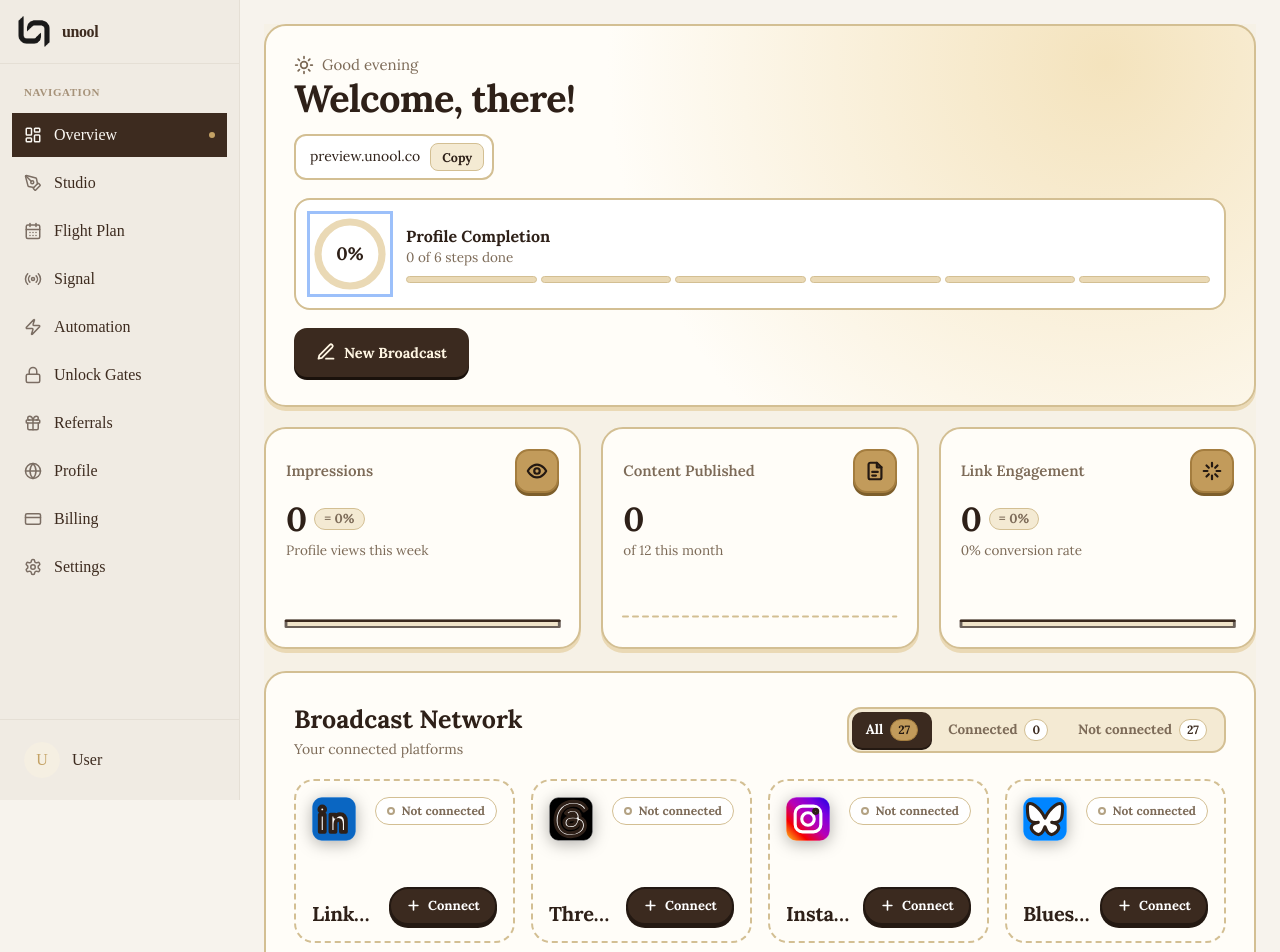
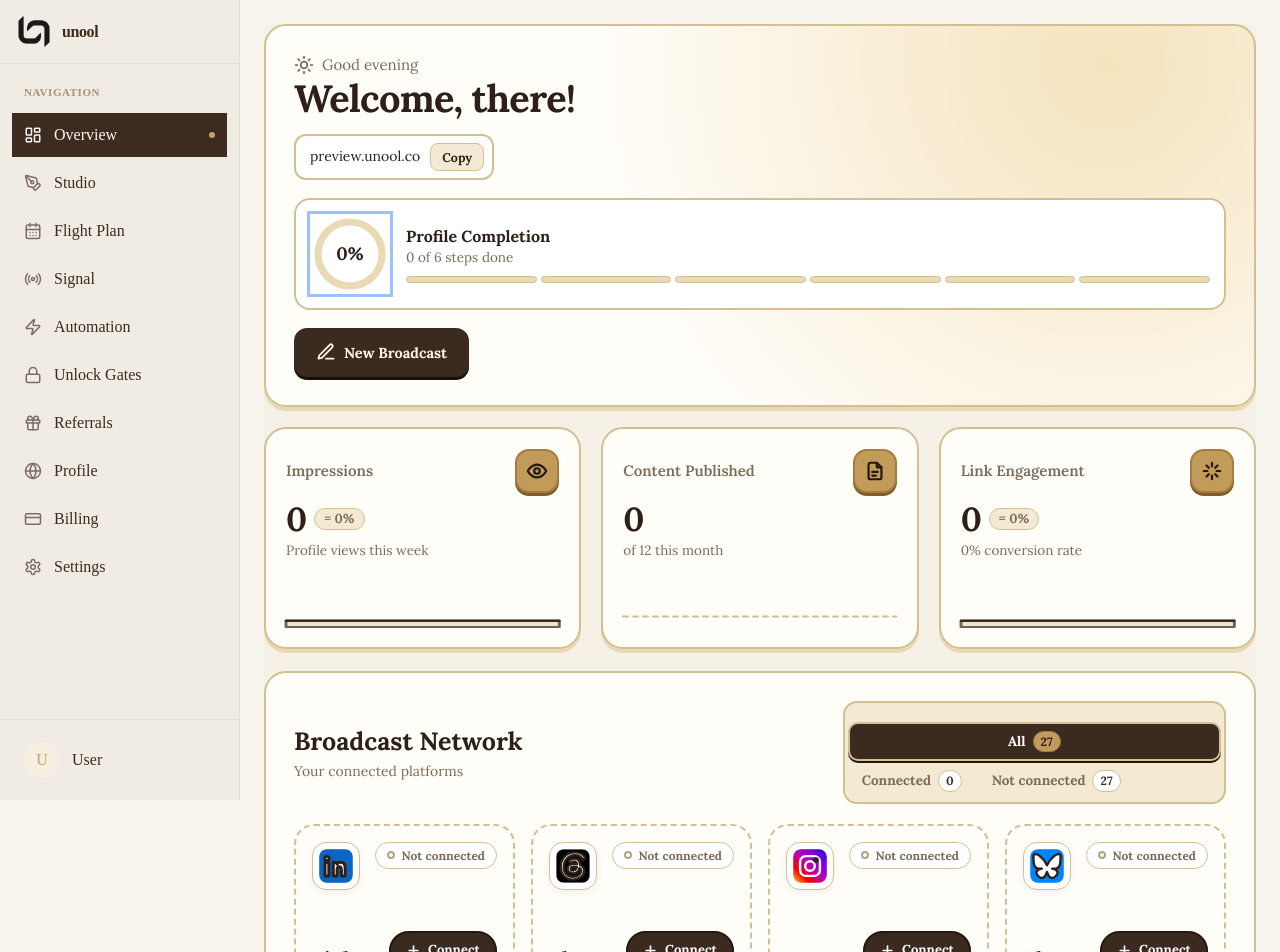
Before and after one commit to xpixenoxx/unool, a Next.js app: page /dashboard in a window 1280 px wide. Shown: the top 952 px of the page. Built offline with nearby package versions, Linux system fonts and the light colour scheme; no server answers; the database is empty.

Commit message:
fix(dashboard): stabilize overview broadcast UI consistency, convert filter buttons to labels, and enhance icon clarity

```diff
--- a/app/dashboard/DashboardClient.tsx
+++ b/app/dashboard/DashboardClient.tsx
@@ -267,8 +267,7 @@ export default function DashboardClient({ data }: { data: DashboardData }) {
   const totalSteps = questSteps.length;
   const completionPercent = Math.round((completedCount / totalSteps) * 100);
 
-  // Platform network filter & hover states
-  const [platformFilter, setPlatformFilter] = useState<'all' | 'on' | 'off'>('all');
+  // Platform network hover states
   const [hoveredPlatformId, setHoveredPlatformId] = useState<string | null>(null);
   const [tileOrigins, setTileOrigins] = useState<Record<string, [number, number]>>({});
 
@@ -312,48 +311,10 @@ export default function DashboardClient({ data }: { data: DashboardData }) {
     }
   }, [data.connections]);
 
-  // Platforms dataset: ALL connected platforms are shown FIRST,
-  // followed by not-connected platforms, with alternating Blue and Black colors
+  // Platforms dataset mapped to 8 core platforms with alternating Blue and Black colors.
+  // The Overview UI is consistent and identical for all users.
   const platforms = useMemo(() => {
-    // 1. All connected platforms from the system
-    const connectedList: NetworkPlatformDef[] = [];
-    const connectedSet = new Set<string>();
-
-    for (const pid of SUPPORTED_PLATFORMS) {
-      if (connections[pid]?.status === 'connected') {
-        const def = ALL_PLATFORM_DEFS[pid] || {
-          id: pid,
-          name: pid.charAt(0).toUpperCase() + pid.slice(1),
-          mark: pid.slice(0, 2).toUpperCase(),
-        };
-        connectedList.push(def);
-        connectedSet.add(pid);
-      }
-    }
-
-    // 2. Unconnected platforms: default core 8 platforms first, then remaining supported platforms
-    const notConnectedList: NetworkPlatformDef[] = [];
-    for (const p of OVERVIEW_8_PLATFORMS) {
-      if (!connectedSet.has(p.id)) {
-        notConnectedList.push(p);
-      }
-    }
-    for (const pid of SUPPORTED_PLATFORMS) {
-      if (!connectedSet.has(pid) && !notConnectedList.some((p) => p.id === pid)) {
-        const def = ALL_PLATFORM_DEFS[pid] || {
-          id: pid,
-          name: pid.charAt(0).toUpperCase() + pid.slice(1),
-          mark: pid.slice(0, 2).toUpperCase(),
-        };
-        notConnectedList.push(def);
-      }
-    }
-
-    // Minimum 8 platforms, or rounded up to complete 4-column rows if more platforms are connected
-    const targetCount = Math.max(8, Math.ceil(connectedList.length / 4) * 4);
-    const combined = [...connectedList, ...notConnectedList].slice(0, targetCount);
-
-    return combined.map((p, index) => {
+    return OVERVIEW_8_PLATFORMS.map((p, index) => {
       const isConnected = connections[p.id]?.status === 'connected';
       const pal = ALTERNATING_PALETTE[index % 2];
       return {
@@ -373,22 +334,6 @@ export default function DashboardClient({ data }: { data: DashboardData }) {
     ).length;
   }, [connections]);
   const systemNotConnectedCount = Math.max(0, totalSystemPlatforms - systemConnectedCount);
-
-  const visiblePlatforms = useMemo(() => {
-    let list = platforms;
-    if (platformFilter === 'on') list = platforms.filter((p) => p.connected);
-    else if (platformFilter === 'off') list = platforms.filter((p) => !p.connected);
-
-    // Re-apply alternating blue and black palette so visible list is always strictly alternating
-    return list.map((p, index) => {
-      const pal = ALTERNATING_PALETTE[index % 2];
-      return {
-        ...p,
-        color: pal.color,
-        gradient: pal.gradient,
-      };
-    });
-  }, [platforms, platformFilter]);
 
   // Platform connect / disconnect handlers
   const handlePlatformClick = (platformId: string, isConnected: boolean, e: React.MouseEvent) => {
@@ -654,35 +599,22 @@ export default function DashboardClient({ data }: { data: DashboardData }) {
               <h2>Broadcast Network</h2>
               <p>Your connected platforms</p>
             </div>
-            <div className="seg" role="group" aria-label="Filter platforms">
-              <button
-                type="button"
-                className={platformFilter === 'all' ? 'on' : ''}
-                onClick={() => setPlatformFilter('all')}
-              >
+            <div className="seg" aria-label="Platform counts">
+              <span className="seg-lbl all">
                 All <em>{totalSystemPlatforms}</em>
-              </button>
-              <button
-                type="button"
-                className={platformFilter === 'on' ? 'on' : ''}
-                onClick={() => setPlatformFilter('on')}
-              >
+              </span>
+              <span className="seg-lbl connected">
                 Connected <em>{systemConnectedCount}</em>
-              </button>
-              <button
-                type="button"
-                className={platformFilter === 'off' ? 'on' : ''}
-                onClick={() => setPlatformFilter('off')}
-              >
+              </span>
+              <span className="seg-lbl not-connected">
                 Not connected <em>{systemNotConnectedCount}</em>
-              </button>
+              </span>
             </div>
           </div>
 
           {/* Brand Tiles Grid */}
           <div className="tiles">
-            {visiblePlatforms.length > 0 ? (
-              visiblePlatforms.map((p, i) => {
+            {platforms.map((p, i) => {
               const isHi = hoveredPlatformId === p.id;
               const origin = tileOrigins[p.id];
               const isPending = connectingPlatform === p.id;
@@ -714,7 +646,7 @@ export default function DashboardClient({ data }: { data: DashboardData }) {
 
                   <div className="tt">
                     <span className="lg">
-                        <PlatformBrandLogo platform={p.id} size={44} />
+                      <PlatformBrandLogo platform={p.id} size={34} />
                     </span>
                     <span className="st">{p.connected ? 'Connected' : 'Not connected'}</span>
                   </div>
@@ -751,10 +683,7 @@ export default function DashboardClient({ data }: { data: DashboardData }) {
                   </div>
                 </div>
               );
-              })
-            ) : (
-              <div className="none">No platforms in this view.</div>
-            )}
+            })}
           </div>
 
           {/* All Platforms Modal Trigger */}
--- a/app/dashboard/overview.css
+++ b/app/dashboard/overview.css
@@ -599,6 +599,7 @@
   flex-wrap: wrap;
 }
 
+#ov-root .seg .seg-lbl,
 #ov-root .seg button {
   display: flex;
   align-items: center;
@@ -608,10 +609,12 @@
   font-size: 13.5px;
   font-weight: 700;
   color: var(--mute);
-  transition: 0.2s;
   white-space: nowrap;
+  user-select: none;
+  cursor: default;
 }
 
+#ov-root .seg .seg-lbl em,
 #ov-root .seg button em {
   font-style: normal;
   font-size: 12px;
@@ -622,17 +625,14 @@
   color: var(--brn);
 }
 
-#ov-root .seg button:hover {
-  color: var(--brn);
-  background: #fff;
-}
-
+#ov-root .seg .seg-lbl.all,
 #ov-root .seg button.on {
   background: var(--brn);
   color: #fff;
   box-shadow: 0 2px 0 var(--esp);
 }
 
+#ov-root .seg .seg-lbl.all em,
 #ov-root .seg button.on em {
   background: var(--gold);
   border-color: #a47d3f;
@@ -754,43 +754,41 @@
 #ov-root .lg {
   display: grid;
   place-items: center;
-  width: 44px;
-  height: 44px;
-  border-radius: 12px;
-  background: transparent;
-  overflow: visible;
-  border: none;
-  box-shadow: none;
-  transition: transform 0.25s, filter 0.25s;
+  width: 48px;
+  height: 48px;
+  border-radius: 14px;
+  background: #ffffff;
+  border: 1.5px solid rgba(0, 0, 0, 0.08);
+  box-shadow: 0 4px 12px rgba(0, 0, 0, 0.14);
+  transition: transform 0.25s, box-shadow 0.25s;
   flex: none;
-  padding: 0;
+  padding: 6px;
+  overflow: hidden;
 }
 
 #ov-root .lg svg {
-  width: 44px;
-  height: 44px;
+  width: 34px;
+  height: 34px;
   display: block;
-  border-radius: 11px;
-  filter: drop-shadow(0 3px 8px rgba(0, 0, 0, 0.3));
-  transition: transform 0.2s ease, filter 0.2s ease;
+  border-radius: 8px;
+  transition: transform 0.2s ease;
 }
 
 #ov-root .tile:hover .lg svg,
 #ov-root .tile.hi .lg svg {
-  transform: scale(1.06);
-  filter: drop-shadow(0 6px 14px rgba(0, 0, 0, 0.42));
+  transform: scale(1.08);
 }
 
 #ov-root .tile.on .lg {
-  background: transparent;
-  border-color: transparent;
-  box-shadow: none;
+  background: #ffffff;
+  border: 1.5px solid rgba(255, 255, 255, 0.95);
+  box-shadow: 0 4px 16px rgba(0, 0, 0, 0.28);
 }
 
 #ov-root .tile:not(.on) .lg {
-  background: transparent;
-  border-color: transparent;
-  box-shadow: none;
+  background: #ffffff;
+  border: 1.5px solid var(--line);
+  box-shadow: 0 2px 8px rgba(0, 0, 0, 0.06);
 }
 
 #ov-root .st {
```
Lines whose indentation alone changed are shown as unchanged.
